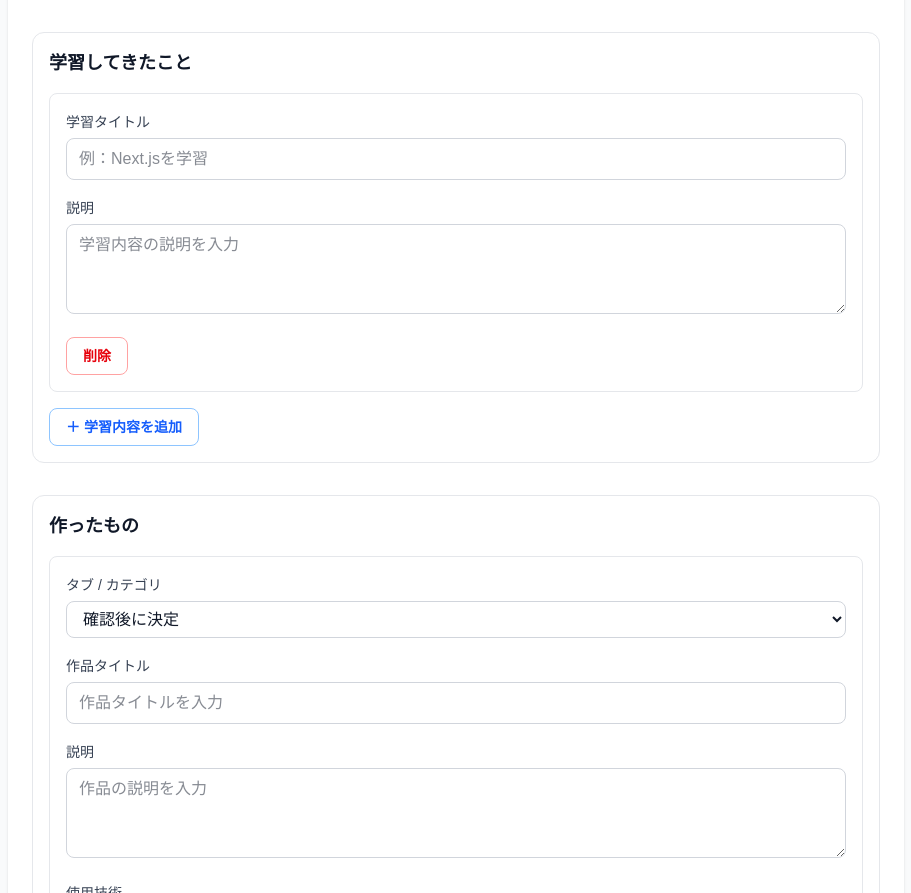
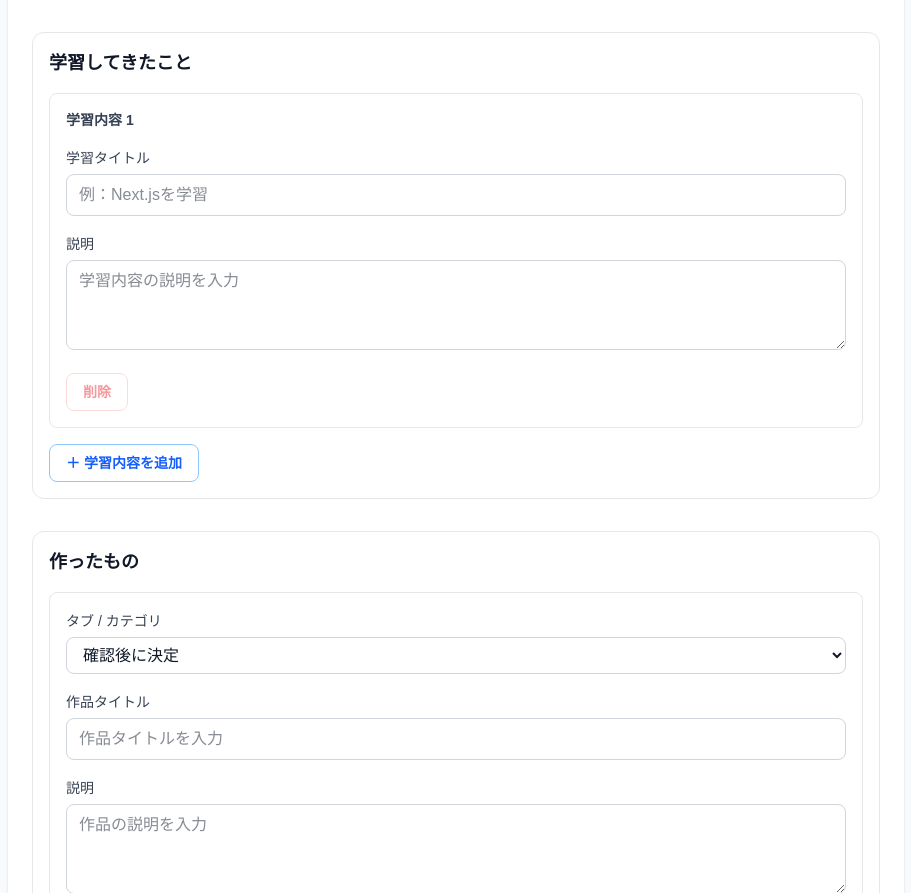
Before and after one commit to kazu0801-b/profile-app, a Next.js app: page /profile/edit in a window 1280 px wide. Shown: the part 848-1741 px from the top of the page, without its empty margins (184-1095 px from the left). Built offline with nearby package versions, Linux system fonts and the light colour scheme.

Commit message:
Add dynamic learning form fields

```diff
--- a/src/components/profile/LearningForm.tsx
+++ b/src/components/profile/LearningForm.tsx
@@ -1,14 +1,74 @@
+"use client";
+
+import { useState } from "react";
+
+type LearningItem = {
+  id: number;
+  title: string;
+  description: string;
+};
+
 export function LearningForm() {
+  const [learnings, setLearnings] = useState<LearningItem[]>([
+    {
+      id: 1,
+      title: "",
+      description: "",
+    },
+  ]);
+
+  const handleAddLearning = () => {
+    setLearnings([
+      ...learnings,
+      {
+        id: Date.now(),
+        title: "",
+        description: "",
+      },
+    ]);
+  };
+
+  const handleDeleteLearning = (id: number) => {
+    if (learnings.length === 1) {
+      return;
+    }
+
+    setLearnings(learnings.filter((learning) => learning.id !== id));
+  };
+
+  const handleChangeLearning = (
+    id: number,
+    field: "title" | "description",
+    value: string
+  ) => {
+    setLearnings(
+      learnings.map((learning) =>
+        learning.id === id ? { ...learning, [field]: value } : learning
+      )
+    );
+  };
+
   return (
     <section className="rounded-xl border border-gray-200 p-4">
       <h2 className="text-lg font-bold text-gray-900">学習してきたこと</h2>
 
       <div className="mt-4 space-y-4">
-        <div className="rounded-lg border border-gray-200 p-4">
+        {learnings.map((learning, index) => (
+          <div key={learning.id} className="rounded-lg border border-gray-200 p-4">
+            <p className="mb-4 text-sm font-bold text-gray-700">
+              学習内容 {index + 1}
+            </p>
+
             <label className="block">
-            <span className="text-sm font-medium text-gray-700">学習タイトル</span>
+              <span className="text-sm font-medium text-gray-700">
+                学習タイトル
+              </span>
               <input
                 type="text"
+                value={learning.title}
+                onChange={(event) =>
+                  handleChangeLearning(learning.id, "title", event.target.value)
+                }
                 placeholder="例：Next.jsを学習"
                 className="mt-1 w-full rounded-lg border border-gray-300 px-3 py-2 text-gray-900"
               />
@@ -17,6 +77,14 @@ export function LearningForm() {
             <label className="mt-4 block">
               <span className="text-sm font-medium text-gray-700">説明</span>
               <textarea
+                value={learning.description}
+                onChange={(event) =>
+                  handleChangeLearning(
+                    learning.id,
+                    "description",
+                    event.target.value
+                  )
+                }
                 placeholder="学習内容の説明を入力"
                 rows={3}
                 className="mt-1 w-full rounded-lg border border-gray-300 px-3 py-2 text-gray-900"
@@ -25,14 +93,18 @@ export function LearningForm() {
 
             <button
               type="button"
-            className="mt-4 rounded-lg border border-red-300 px-4 py-2 text-sm font-bold text-red-600"
+              onClick={() => handleDeleteLearning(learning.id)}
+              disabled={learnings.length === 1}
+              className="mt-4 rounded-lg border border-red-300 px-4 py-2 text-sm font-bold text-red-600 disabled:cursor-not-allowed disabled:opacity-40"
             >
               削除
             </button>
           </div>
+        ))}
 
         <button
           type="button"
+          onClick={handleAddLearning}
           className="rounded-lg border border-blue-300 px-4 py-2 text-sm font-bold text-blue-600"
         >
           ＋ 学習内容を追加
```
Lines whose indentation alone changed are shown as unchanged.
